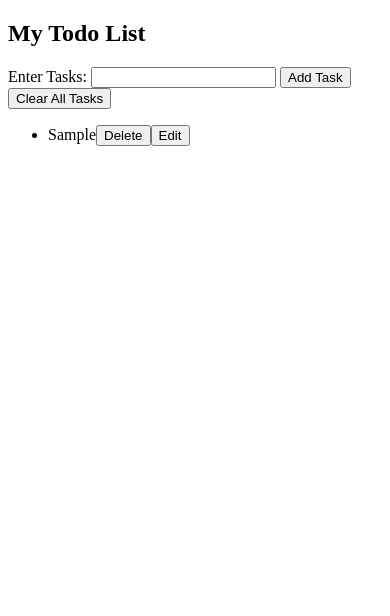
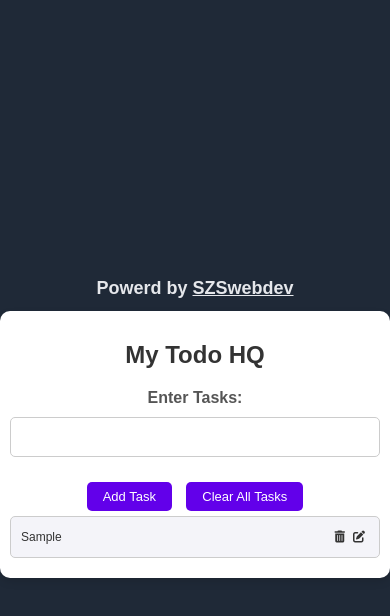
Before and after one commit to ZamanSikander/todo-project, a plain HTML site: page index.html in a window 390 px wide. Both pictures are taken after typing "Sample" into the empty fields and a click on the button "Add Task". Drawn offline with Linux system fonts and the light colour scheme.

Commit message:
updated the UI of the with responsive design. Also added the parent company of the app

```diff
--- a/index.html
+++ b/index.html
@@ -1,24 +1,29 @@
 <!DOCTYPE html>
 <html lang="en">
-
   <head>
-    <meta charset="UTF-8">
-    <meta name="viewport" content="width=device-width, initial-scale=1.0">
+    <meta charset="UTF-8" />
+    <meta name="viewport" content="width=device-width, initial-scale=1.0" />
     <title>Document</title>
+    <script
+      src="https://kit.fontawesome.com/6a633e910e.js"
+      crossorigin="anonymous"
+    ></script>
+    <link rel="stylesheet" href="style.css">
   </head>
-<style>
-</style>
 
   <body>
+    <h1 class="main-heading">Powerd by <a href="https://szswebdev.netlify.app" class="main-link" target="_blank">SZSwebdev</a>
+    </h1>
     <main class="main-todo">
-        <h2>My Todo List</h2>
+      <h2>My Todo HQ</h2>
       <label for="todos">Enter Tasks:</label>
-        <input type="text" name="todos" id="todos">
+      <input type="text" name="todos" id="todos" />
       <button type="button" id="add-btn" onclick="addTasks()">Add Task</button>
-        <button type="button" id="remove-btn" onclick="removeAllTasks()">Clear All Tasks</button>
+      <button type="button" id="remove-btn" onclick="removeAllTasks()">
+        Clear All Tasks
+      </button>
       <ul id="ul1"></ul>
     </main>
     <script src="script.js"></script>
   </body>
-
 </html>
--- a/script.js
+++ b/script.js
@@ -1,33 +1,37 @@
-document.addEventListener('DOMContentLoaded', loadTasks);
+document.addEventListener("DOMContentLoaded", loadTasks);
 
 function loadTasks() {
-            const tasks = JSON.parse(localStorage.getItem('tasks')) || [];
-            tasks.forEach(task => {
+  const tasks = JSON.parse(localStorage.getItem("tasks")) || [];
+  tasks.forEach((task) => {
     addTaskToList(task.text);
   });
 }
 
 function addTaskToList(taskText) {
-            const taskList = document.createElement('li');
-            const deleteButton = document.createElement('button');
-            const editButton = document.createElement('button');
+  const allTasksList = document.getElementById("ul1");
+  const taskList = document.createElement("li");
+  const deleteButton = document.createElement("i");
+  const editButton = document.createElement("i");
 
-            editButton.textContent = 'Edit';
-            deleteButton.textContent = 'Delete';
+  deleteButton.className = "fas fa-trash-alt";
+  editButton.className = "fas fa-edit";
+
+  const span = document.createElement("span");
+  span.appendChild(deleteButton);
+  span.appendChild(editButton);
 
   taskList.textContent = `${taskText}`;
-            taskList.appendChild(deleteButton);
-            taskList.appendChild(editButton);
+  taskList.appendChild(span);
 
-            document.getElementById('ul1').appendChild(taskList);
+  document.getElementById("ul1").appendChild(taskList);
 
-            deleteButton.addEventListener('click', function () {
+  deleteButton.addEventListener("click", function () {
     taskList.remove();
     updateLocalStorage();
   });
 
-            editButton.addEventListener('click', function () {
-                const newTask = prompt('Edit your task:', taskText);
+  editButton.addEventListener("click", function () {
+    const newTask = prompt("Edit your task:", taskText);
     if (newTask) {
       taskList.childNodes[0].nodeValue = newTask;
       updateLocalStorage();
@@ -38,25 +42,25 @@ document.addEventListener('DOMContentLoaded', loadTasks);
 }
 
 function addTasks() {
-            const taskText = document.getElementById('todos').value;
+  const taskText = document.getElementById("todos").value;
   if (taskText) {
     addTaskToList(taskText);
-                document.getElementById('todos').value = '';
+    document.getElementById("todos").value = "";
     updateLocalStorage();
   } else {
-                alert('Enter a task to add');
+    alert("Enter a task to add");
   }
 }
 
 function removeAllTasks() {
-            document.getElementById('ul1').innerHTML = '';
-            localStorage.removeItem('tasks');
+  document.getElementById("ul1").innerHTML = "";
+  localStorage.removeItem("tasks");
 }
 
 function updateLocalStorage() {
   const tasks = [];
-            document.querySelectorAll('#ul1 li').forEach(task => {
+  document.querySelectorAll("#ul1 li").forEach((task) => {
     tasks.push({ text: task.childNodes[0].nodeValue });
   });
-            localStorage.setItem('tasks', JSON.stringify(tasks));
+  localStorage.setItem("tasks", JSON.stringify(tasks));
 }
--- /dev/null
+++ b/style.css
@@ -0,0 +1,114 @@
+body {
+    font-family: "Arial", sans-serif;
+    background-color: #1f2937;
+    display: flex;
+    justify-content: center;
+    align-items: center;
+    margin: 0;
+    flex-direction: column;
+    min-height: 100vh;
+    /* border: 9px solid black; */
+  }
+  .main-heading{
+    color: #e5e7eb;
+  }
+  .main-link{
+    color: #e5e7eb;
+  }
+  .main-todo {
+    background-color: #ffffff;
+    padding: 10px;
+    border-radius: 10px;
+    box-shadow: 0 4px 8px rgba(0, 0, 0, 0.1);
+    width: 60%;
+    text-align: center;
+  }
+
+  .main-todo h2 {
+    color: #333;
+    margin-bottom: 20px;
+  }
+
+  .main-todo label {
+    display: block;
+    margin-bottom: 10px;
+    font-weight: bold;
+    color: #555;
+  }
+
+  .main-todo input[type="text"] {
+    width: calc(100% - 22px);
+    padding: 10px;
+    border: 1px solid #ccc;
+    border-radius: 5px;
+    margin-bottom: 20px;
+    font-size: 16px;
+  }
+
+  .main-todo button {
+    background-color: #6200ea;
+    color: white;
+    border: none;
+    padding: 10px 20px;
+    border-radius: 5px;
+    cursor: pointer;
+    font-size: 16px;
+    margin: 5px;
+    transition: background-color 0.3s ease;
+  }
+
+  .main-todo button:hover {
+    background-color: #3700b3;
+  }
+
+  .main-todo ul {
+    list-style-type: none;
+    padding: 0;
+    margin: 0;
+    text-align: left;
+    /* display: flex; */
+    /* border: 2px solid red; */
+  }
+
+  .main-todo ul li {
+    background-color: #f4f4f9;
+    border: 1px solid #ccc;
+    border-radius: 5px;
+    padding: 10px;
+    margin-bottom: 10px;
+    font-size: 14px;
+    color: #333;
+    display: flex;
+    justify-content: space-between;
+    align-items: center;
+  }
+
+  span > i {
+    margin: 4px;
+  }
+
+  @media screen and (max-width: 768px) {
+    .main-todo {
+      width: 70%;
+    }
+    .main-todo button {
+      padding: 8px 18px;
+      font-size: 14px;
+    }
+  }
+
+  @media screen and (max-width: 480px) {
+    .main-todo {
+      width: auto;
+    }
+    .main-todo button {
+      padding: 7px 16px;
+      font-size: 13px;
+    }
+    .main-todo ul li {
+      font-size: 12px;
+    }
+    .main-heading{
+        font-size: 18px;
+      }
+  }
```
Also changed, not shown: 1 other file. Lines whose indentation alone changed are shown as unchanged.
